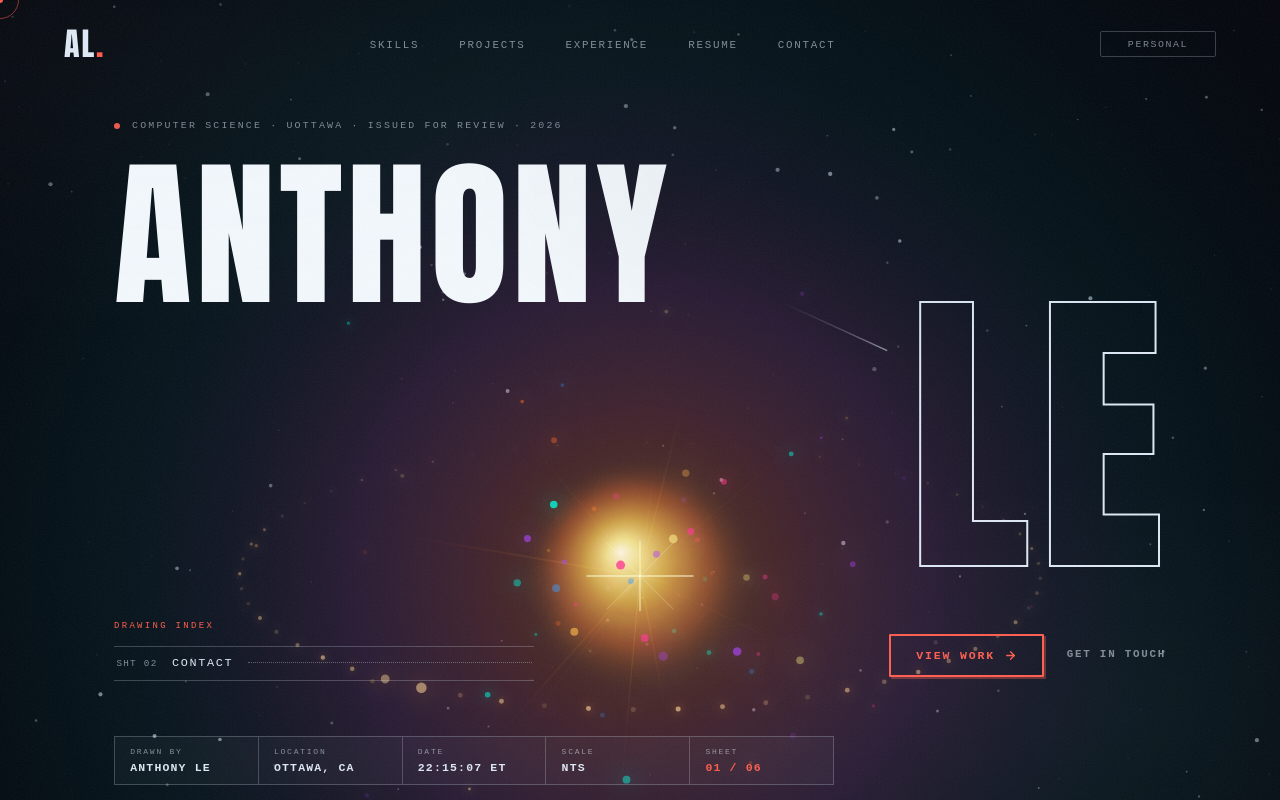
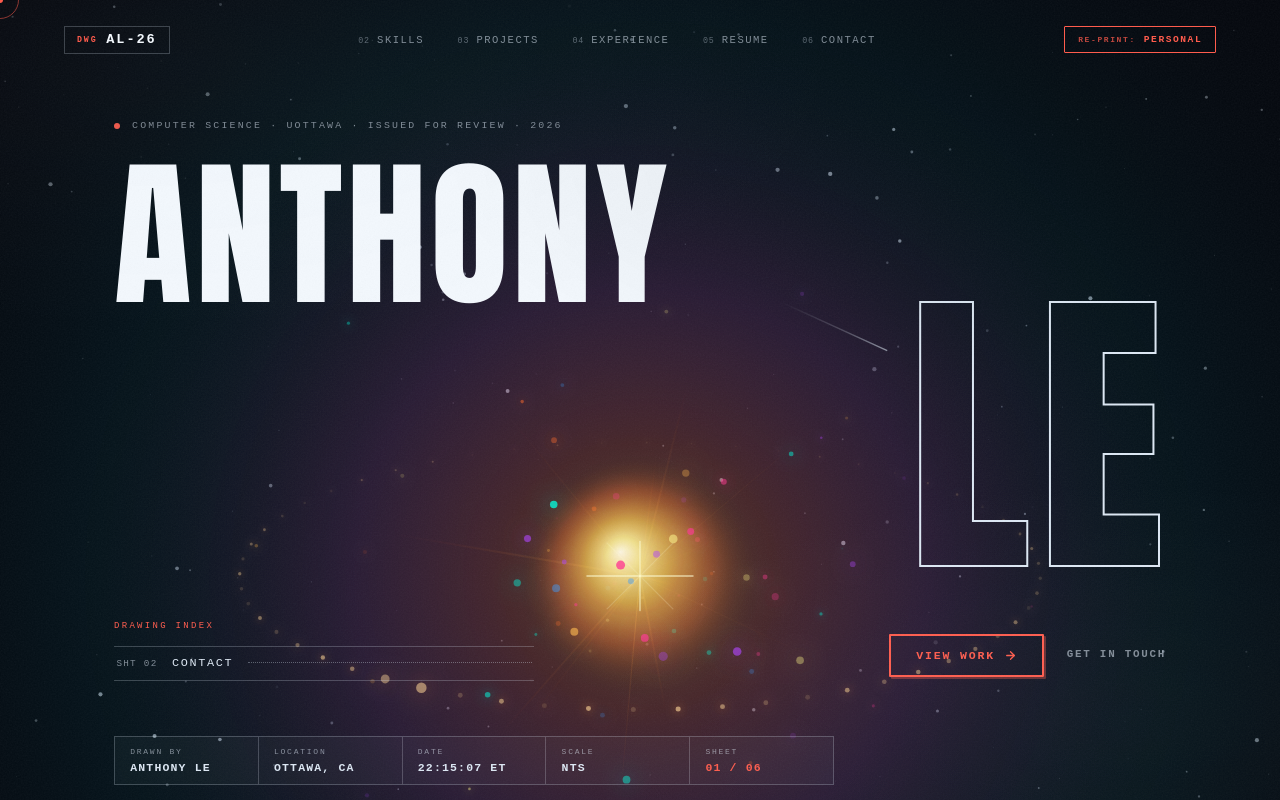
Before and after one commit to Ayprusss/AnthonyLe, a React (Create React App) app: page / in a window 1280 px wide. Shown: the top 800 px of the page. Built offline with nearby package versions, Linux system fonts and the light colour scheme; a web font is replaced by a local one.

Commit message:
Refactor Navbar component: enhance layout, add mobile drawing index, and improve scroll progress indicator

```diff
--- a/src/Components/Navbar.css
+++ b/src/Components/Navbar.css
@@ -4,83 +4,243 @@
     left: 0;
     width: 100%;
     z-index: 1000;
-    padding: 1.75rem 4rem;
+    padding: 1.6rem 4rem;
     transition: padding 0.4s ease, background 0.4s ease, border-color 0.4s ease;
     border-bottom: 1px solid transparent;
 }
 
 .navbar.scrolled {
-    padding: 1.1rem 4rem;
-    background: rgba(var(--bg-rgb), 0.82);
-    backdrop-filter: blur(18px);
-    -webkit-backdrop-filter: blur(18px);
+    padding: 1rem 4rem;
+    background: rgba(var(--paper-rgb), 0.88);
+    backdrop-filter: blur(14px);
+    -webkit-backdrop-filter: blur(14px);
     border-bottom-color: var(--border);
 }
 
+/* ── Red-pencil progress line along the top edge ── */
+.nav-progress {
+    position: absolute;
+    top: 0;
+    left: 0;
+    right: 0;
+    height: 2px;
+    pointer-events: none;
+}
+
+.nav-progress-fill {
+    height: 100%;
+    background: var(--red);
+    transform: scaleX(0);
+    transform-origin: left;
+    will-change: transform;
+}
+
 .nav-inner {
-    max-width: 1160px;
+    max-width: 1180px;
     margin: 0 auto;
     display: flex;
     align-items: center;
     justify-content: space-between;
 }
 
+/* Logo styled as a little title-block cell */
 .nav-logo {
+    display: inline-flex;
+    align-items: center;
+    gap: 0.55rem;
+    font-family: var(--font-mono);
+    font-weight: 700;
+    font-size: 0.85rem;
+    letter-spacing: 0.14em;
+    color: var(--ink-strong);
+    border: 1px solid var(--border);
+    padding: 0.4rem 0.75rem;
+    line-height: 1;
+    transition: border-color 0.2s ease;
+}
+
+.nav-logo:hover { border-color: var(--ink); }
+
+.nav-logo-dwg {
+    font-size: 0.52rem;
+    letter-spacing: 0.22em;
+    color: var(--red);
+    font-weight: 700;
+}
+
+.nav-links {
+    display: flex;
+    gap: 2.1rem;
+}
+
+.nav-links li a {
+    display: inline-flex;
+    align-items: baseline;
+    gap: 0.45rem;
+    font-family: var(--font-mono);
+    font-size: 0.66rem;
+    letter-spacing: 0.14em;
+    text-transform: uppercase;
+    color: var(--ink-dim);
+    padding-bottom: 2px;
+    border-bottom: 1px solid transparent;
+    transition: color 0.2s ease, border-color 0.2s ease;
+}
+
+.nav-link-num {
+    font-size: 0.52rem;
+    letter-spacing: 0.1em;
+    color: var(--ink-dim);
+    opacity: 0.7;
+}
+
+.nav-links li a:hover { color: var(--ink); }
+
+.nav-links li a.active {
+    color: var(--ink-strong);
+    border-bottom-color: var(--red);
+}
+
+.nav-links li a.active .nav-link-num { color: var(--red); opacity: 1; }
+
+.nav-actions {
+    display: flex;
+    align-items: center;
+    gap: 0.9rem;
+}
+
+/* Re-print toggle — a stamp */
+.nav-mode-btn {
+    display: inline-flex;
+    align-items: center;
+    gap: 0.5rem;
+    font-family: var(--font-mono);
+    font-weight: 700;
+    font-size: 0.6rem;
+    letter-spacing: 0.16em;
+    background: none;
+    border: 1.5px solid var(--red);
+    color: var(--red);
+    padding: 0.45rem 0.8rem;
+    border-radius: 1px;
+    transition: background 0.18s ease, color 0.18s ease;
+}
+
+.nav-mode-prefix {
+    font-size: 0.5rem;
+    letter-spacing: 0.2em;
+    opacity: 0.75;
+}
+
+.nav-mode-btn:hover {
+    background: var(--red);
+    color: var(--paper);
+}
+
+/* ── Burger (mobile only) ── */
+.nav-burger {
+    display: none;
+    flex-direction: column;
+    justify-content: center;
+    gap: 6px;
+    width: 40px;
+    height: 40px;
+    padding: 0 9px;
+    background: none;
+    border: 1px solid var(--border);
+    border-radius: 1px;
+    transition: border-color 0.2s ease;
+}
+
+.nav-burger:hover { border-color: var(--ink); }
+
+.nav-burger-line {
+    display: block;
+    height: 1px;
+    width: 100%;
+    background: var(--ink);
+    transition: transform 0.3s ease;
+}
+
+.nav-burger.open .nav-burger-line:nth-child(1) { transform: translateY(3.5px) rotate(45deg); }
+.nav-burger.open .nav-burger-line:nth-child(2) { transform: translateY(-3.5px) rotate(-45deg); }
+
+/* ── Mobile drawing index ── */
+.nav-mobile {
+    display: none;
+    position: fixed;
+    inset: 0;
+    z-index: -1;
+    background: rgba(var(--paper-rgb), 0.96);
+    backdrop-filter: blur(16px);
+    -webkit-backdrop-filter: blur(16px);
+    opacity: 0;
+    pointer-events: none;
+    transition: opacity 0.3s ease;
+    padding: 7rem 1.75rem 3rem;
+    overflow-y: auto;
+}
+
+.nav-mobile.open {
+    opacity: 1;
+    pointer-events: auto;
+}
+
+.nav-mobile-caption {
+    font-family: var(--font-mono);
+    font-size: 0.58rem;
+    letter-spacing: 0.26em;
+    color: var(--red);
+    margin-bottom: 1rem;
+}
+
+.nav-mobile-list {
+    display: flex;
+    flex-direction: column;
+    border-top: 1px solid var(--border);
+}
+
+.nav-mobile-list li {
+    border-bottom: 1px solid var(--border);
+    opacity: 0;
+    transform: translateY(10px);
+    transition: opacity 0.35s ease, transform 0.35s ease;
+}
+
+.nav-mobile.open .nav-mobile-list li {
+    opacity: 1;
+    transform: translateY(0);
+}
+
+.nav-mobile-list li a {
+    display: flex;
+    align-items: baseline;
+    gap: 1.1rem;
+    padding: 1.1rem 0.25rem;
     font-family: var(--font-display);
-    font-size: 2rem;
-    letter-spacing: 0.06em;
-    color: var(--text);
+    font-weight: 400;
+    font-size: 2.4rem;
+    letter-spacing: 0.04em;
+    text-transform: uppercase;
+    color: var(--ink-strong);
     line-height: 1;
 }
 
-.nav-logo-period { color: var(--accent); }
-
-.nav-links {
-    display: flex;
-    gap: 2.5rem;
+.nav-mobile-num {
+    font-family: var(--font-mono);
+    font-size: 0.6rem;
+    letter-spacing: 0.18em;
+    color: var(--red);
 }
 
-.nav-links li a {
-    font-family: var(--font-body);
-    font-size: 0.68rem;
-    letter-spacing: 0.16em;
-    text-transform: uppercase;
-    color: var(--text-dim);
-    transition: color 0.2s ease;
-}
-
-.nav-links li a:hover { color: var(--text); }
-
-.nav-links li a.active {
-    color: var(--text);
-}
-
-.nav-links li a.active::before {
-    content: '—\00a0';
-    color: var(--accent);
-}
-
-.nav-mode-btn {
-    font-family: var(--font-body);
-    font-size: 0.62rem;
-    letter-spacing: 0.16em;
-    background: none;
-    border: 1px solid var(--border);
-    color: var(--text-dim);
-    padding: 0.4rem 0.85rem;
-    border-radius: 2px;
-    min-width: 116px;
-    text-align: center;
-    transition: color 0.2s ease, border-color 0.2s ease;
-}
-
-.nav-mode-btn:hover {
-    color: var(--text);
-    border-color: var(--text-dim);
+@media (max-width: 880px) {
+    .nav-links { display: none; }
+    .nav-burger { display: flex; }
+    .nav-mobile { display: block; }
 }
 
 @media (max-width: 768px) {
-    .navbar         { padding: 1.5rem 1.5rem; }
-    .navbar.scrolled { padding: 1rem 1.5rem; }
-    .nav-links      { display: none; }
+    .navbar          { padding: 1.4rem 1.5rem; }
+    .navbar.scrolled { padding: 0.9rem 1.5rem; }
+    .nav-mode-prefix { display: none; }
 }
--- a/src/Components/Navbar.js
+++ b/src/Components/Navbar.js
@@ -1,9 +1,11 @@
-import React, { useState, useEffect } from 'react';
+import React, { useState, useEffect, useRef } from 'react';
 import { Link } from 'react-scroll';
 import './Navbar.css';
 
 const Navbar = ({ theme, links = [], onToggleTheme }) => {
     const [scrolled, setScrolled] = useState(false);
+    const [menuOpen, setMenuOpen] = useState(false);
+    const progressRef = useRef(null);
 
     useEffect(() => {
         let ticking = false;
@@ -11,43 +13,108 @@ const Navbar = ({ theme, links = [], onToggleTheme }) => {
             if (!ticking) {
                 requestAnimationFrame(() => {
                     setScrolled(window.scrollY > 60);
+                    // Red-pencil progress: how far through the drawing set
+                    const max = document.documentElement.scrollHeight - window.innerHeight;
+                    const p = max > 0 ? Math.min(window.scrollY / max, 1) : 0;
+                    if (progressRef.current) {
+                        progressRef.current.style.transform = `scaleX(${p.toFixed(4)})`;
+                    }
                     ticking = false;
                 });
                 ticking = true;
             }
         };
+        onScroll();
         window.addEventListener('scroll', onScroll, { passive: true });
         return () => window.removeEventListener('scroll', onScroll);
     }, []);
 
+    // Mobile index: lock page scroll while open, close on Escape.
+    useEffect(() => {
+        if (!menuOpen) return;
+        document.body.style.overflow = 'hidden';
+        const onKey = (e) => { if (e.key === 'Escape') setMenuOpen(false); };
+        document.addEventListener('keydown', onKey);
+        return () => {
+            document.body.style.overflow = '';
+            document.removeEventListener('keydown', onKey);
+        };
+    }, [menuOpen]);
+
+    const allLinks = [...links, { id: 'contact', label: 'contact' }];
+
     return (
         <nav className={`navbar ${scrolled ? 'scrolled' : ''}`}>
+            <div className="nav-progress" aria-hidden="true">
+                <div className="nav-progress-fill" ref={progressRef} />
+            </div>
+
             <div className="nav-inner">
-                <Link to="hero" smooth duration={500} className="nav-logo">
-                    AL<span className="nav-logo-period">.</span>
+                <Link to="hero" smooth duration={500} className="nav-logo" onClick={() => setMenuOpen(false)}>
+                    <span className="nav-logo-dwg">DWG</span>
+                    AL-26
                 </Link>
 
                 <ul className="nav-links">
-                    {[...links, { id: 'contact', label: 'contact' }].map(({ id, label }) => (
+                    {allLinks.map(({ id, label }, i) => (
                         <li key={id}>
                             <Link
                                 to={id}
                                 spy smooth offset={0} duration={500}
                                 activeClass="active"
                             >
+                                <span className="nav-link-num">{String(i + 2).padStart(2, '0')}</span>
                                 {label}
                             </Link>
                         </li>
                     ))}
                 </ul>
 
+                <div className="nav-actions">
                     <button
                         className="nav-mode-btn"
                         onClick={onToggleTheme}
                         aria-label={`Switch to ${theme === 'professional' ? 'personal' : 'professional'} view`}
                     >
+                        <span className="nav-mode-prefix">RE-PRINT:</span>
                         {theme === 'professional' ? 'PERSONAL' : 'PROFESSIONAL'}
                     </button>
+
+                    <button
+                        className={`nav-burger ${menuOpen ? 'open' : ''}`}
+                        onClick={() => setMenuOpen(o => !o)}
+                        aria-label={menuOpen ? 'Close menu' : 'Open menu'}
+                        aria-expanded={menuOpen}
+                        aria-controls="nav-mobile-menu"
+                    >
+                        <span className="nav-burger-line" />
+                        <span className="nav-burger-line" />
+                    </button>
+                </div>
+            </div>
+
+            {/* Mobile drawing index — numbers match the SHT tags on the sheets */}
+            <div
+                id="nav-mobile-menu"
+                className={`nav-mobile ${menuOpen ? 'open' : ''}`}
+                aria-hidden={!menuOpen}
+            >
+                <p className="nav-mobile-caption">DRAWING INDEX</p>
+                <ul className="nav-mobile-list">
+                    {allLinks.map(({ id, label }, i) => (
+                        <li key={id} style={{ transitionDelay: menuOpen ? `${0.06 + i * 0.05}s` : '0s' }}>
+                            <Link
+                                to={id}
+                                smooth offset={0} duration={500}
+                                tabIndex={menuOpen ? 0 : -1}
+                                onClick={() => setMenuOpen(false)}
+                            >
+                                <span className="nav-mobile-num">SHT {String(i + 2).padStart(2, '0')}</span>
+                                {label}
+                            </Link>
+                        </li>
+                    ))}
+                </ul>
             </div>
         </nav>
     );
```
Lines whose indentation alone changed are shown as unchanged.
